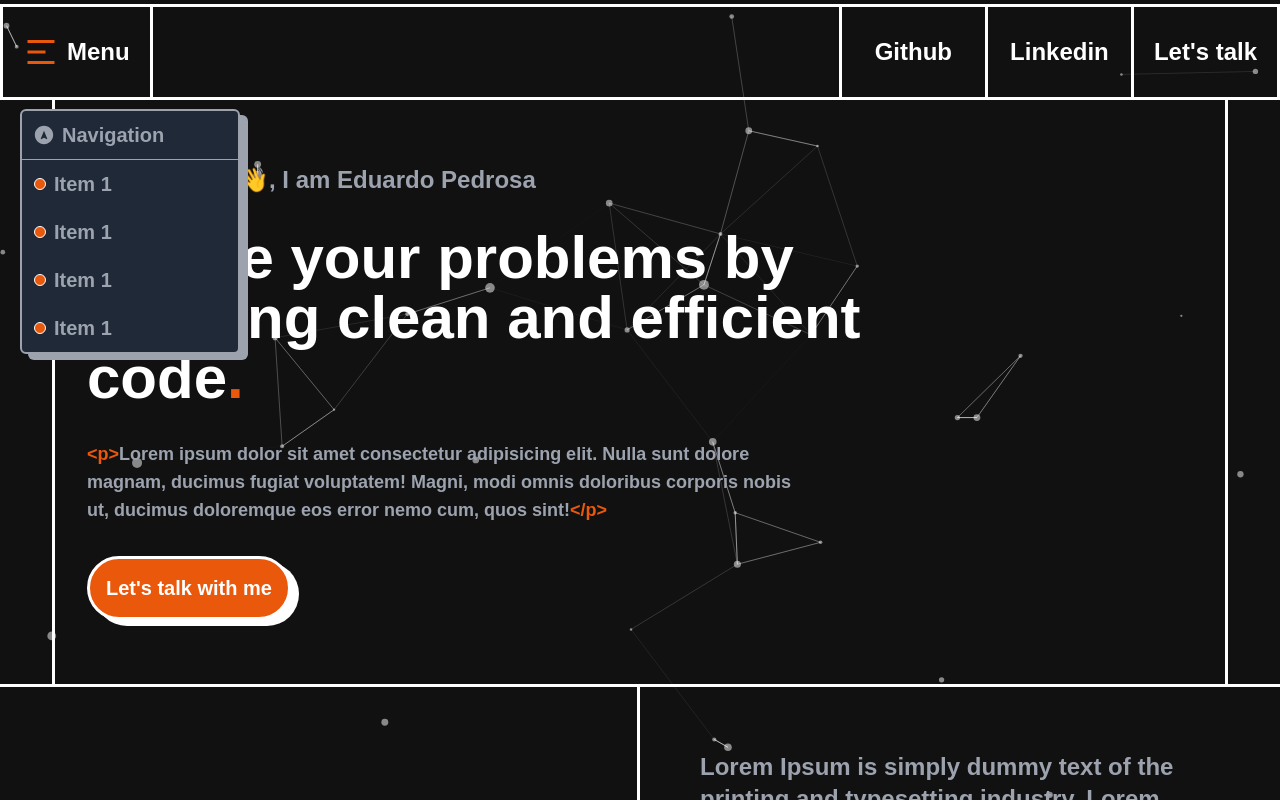
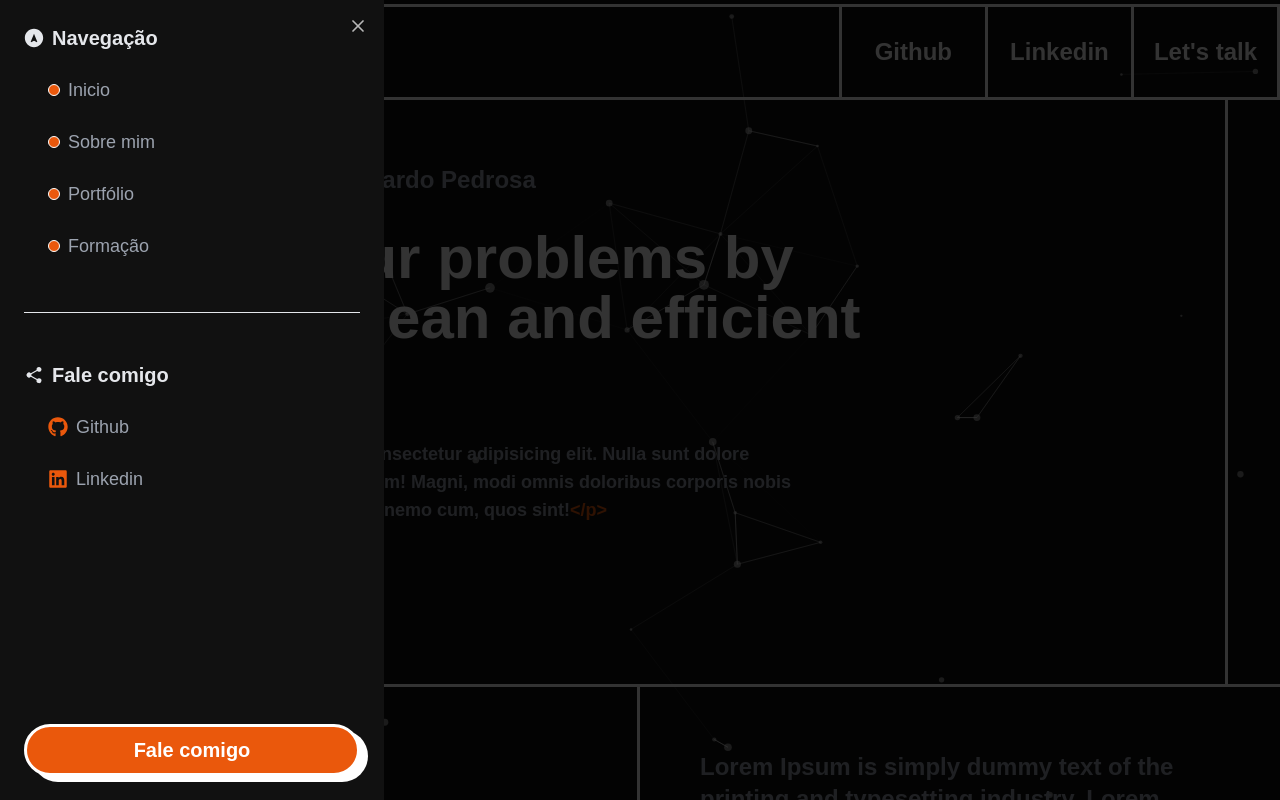
Before and after one commit to DuDupedrosa/new-portfolio, a Next.js app: page / in a window 1280 px wide. Both pictures are taken after a click on the button "Menu". Shown: the top 800 px of the page. Built offline with nearby package versions, Linux system fonts and the light colour scheme.

Commit message:
subindo novo drawer

```diff
--- a/src/components/Common/Header.tsx
+++ b/src/components/Common/Header.tsx
@@ -13,6 +13,16 @@
 import { IoShareSocial } from 'react-icons/io5';
 import { FaGithub, FaLinkedin } from 'react-icons/fa';
 import { MdAssistantNavigation, MdOutlinePhoneInTalk } from 'react-icons/md';
+import {
+  Sheet,
+  SheetContent,
+  SheetDescription,
+  SheetHeader,
+  SheetTitle,
+  SheetTrigger,
+} from '../ui/sheet';
+import ButtonMainCallAction from './Button/ButtonMainCallAction';
+import { Button } from '../ui/button';
 
 const linksHeader = [
   {
@@ -31,24 +41,24 @@
 
 const itemMenu = [
   {
-    label: 'Item 1',
+    label: 'Inicio',
     link: '/home',
   },
   {
-    label: 'Item 1',
+    label: 'Sobre mim',
     link: '/home',
   },
   {
-    label: 'Item 1',
+    label: 'Portfólio',
     link: '/home',
   },
   {
-    label: 'Item 1',
+    label: 'Formação',
     link: '/home',
   },
 ];
 
-const menuItemDropdownItemStyle = `text-xl md:hidden text-gray-400 font-bold flex items-center gap-2 cursor-pointer`;
+const menuItemDropdownItemStyle = `text-lg rounded-lg hover:bg-gray-600 hover:text-gray-200 transition-all py-1 text-gray-400 font-medium flex items-center gap-2 cursor-pointer pl-6`;
 const menuItemLinkIcon = `text-orange-600 text-xl`;
 
 function Header() {
@@ -60,7 +70,100 @@
     <div className="w-full h-24 border-solid border-white border-main">
       <div className="flex  justify-between">
         {/* item do menu */}
-        <DropdownMenu>
+        <Sheet>
+          <SheetTrigger className="border-r-solid border-r-white border-r-main focus:outline-none">
+            <div className="flex h-[90px] md:h-[initial] items-center gap-2 px-5 cursor-pointer">
+              <RiMenu2Fill className="text-orange-600 text-4xl" />
+              <span className="text-2xl font-bold text-white">Menu</span>
+            </div>
+          </SheetTrigger>
+          <SheetContent side={'left'} className="bg-mainBlack">
+            <div className="h-full flex flex-col justify-between">
+              {/* top page */}
+              <div>
+                {/* navegação */}
+                <div>
+                  <span className="text-xl text-gray-200 font-bold flex items-center gap-2">
+                    <MdAssistantNavigation className="text-gray-200" />
+                    Navegação
+                  </span>
+                  <div className="flex flex-col gap-4 mt-5">
+                    {itemMenu.map((item, i) => {
+                      return (
+                        <div
+                          key={i}
+                          className={`text-lg rounded-lg hover:bg-gray-600 hover:text-gray-200 transition-all text-gray-400 pl-6 font-medium flex items-center gap-2 cursor-pointer py-1`}
+                        >
+                          <span className="w-3 h-3 rounded-full border-solid border-[1px] border-white bg-orange-600" />
+                          {item.label}
+                        </div>
+                      );
+                    })}
+                  </div>
+                </div>
+
+                {/* separator */}
+                <div className="w-full h-[1px] bg-gray-200 my-12"></div>
+
+                {/* socials media */}
+                <div>
+                  <span className="text-xl text-gray-200 font-bold flex items-center gap-2">
+                    <IoShareSocial className="text-gray-200" />
+                    Fale comigo
+                  </span>
+
+                  <ul className="flex flex-col gap-4 mt-5">
+                    <li className={`${menuItemDropdownItemStyle}`}>
+                      <FaGithub className={`${menuItemLinkIcon}`} />
+                      Github
+                    </li>
+                    <li className={`${menuItemDropdownItemStyle}`}>
+                      <FaLinkedin className={`${menuItemLinkIcon}`} />
+                      Linkedin
+                    </li>
+                  </ul>
+                </div>
+              </div>
+
+              {/* end page */}
+              <div>
+                <Button className="text-lg md:text-xl font-bold text-white w-full h-[52px] rounded-full shadow-buttonMain bg-orange-600 border-[3px] border-solid border-white hover:bg-gray-800">
+                  Fale comigo
+                </Button>
+              </div>
+            </div>
+          </SheetContent>
+        </Sheet>
+
+        {/* socials media - only desktop */}
+        <ul className="hidden md:grid grid-cols-[1fr_1fr_1fr]">
+          {linksHeader.map((item, i) => {
+            return (
+              <li
+                onClick={() => handleRedirect(item.link)}
+                key={i}
+                className="border-l-solid border-l-white border-l-main flex-1 h-[90px] px-5 grid place-items-center transition-all hover:bg-orange-600 cursor-pointer"
+              >
+                <a
+                  href={item.link}
+                  target="_blank"
+                  className="text-2xl text-white font-bold"
+                >
+                  {item.label}
+                </a>
+              </li>
+            );
+          })}
+        </ul>
+      </div>
+    </div>
+  );
+}
+
+export default Header;
+
+{
+  /* <DropdownMenu>
 <DropdownMenuTrigger className="border-r-solid border-r-white border-r-main focus:outline-none">
   <div className="flex h-[90px] md:h-[initial] items-center gap-2 px-5 cursor-pointer">
     <RiMenu2Fill className="text-orange-600 text-4xl" />
@@ -68,7 +171,6 @@
   </div>
 </DropdownMenuTrigger>
 <DropdownMenuContent className="bg-gray-800 mt-2 w-[320px] md:w-[220px] ml-5 border-solid border-[2px] border-gray-400 shadow-cardMain">
-            {/* links right header - only mobile */}
   <DropdownMenuLabel className="text-xl md:hidden text-gray-400 font-bold flex items-center gap-2">
     <IoShareSocial className="text-gray-400" />
     Socials Medias
@@ -90,7 +192,6 @@
   </div>
   <DropdownMenuSeparator className="bg-gray-400 md:hidden mt-8" />
 
-            {/* navegação - mobile and desktop */}
   <DropdownMenuLabel className="text-xl text-gray-400 font-bold flex items-center gap-2">
     <MdAssistantNavigation className="text-gray-400" />
     Navigation
@@ -110,32 +211,5 @@
     })}
   </div>
 </DropdownMenuContent>
-        </DropdownMenu>
-
-        {/* links header - only desktop */}
-        <ul className="hidden md:grid grid-cols-[1fr_1fr_1fr]">
-          {linksHeader.map((item, i) => {
-            return (
-              <li
-                onClick={() => handleRedirect(item.link)}
-                key={i}
-                className="border-l-solid border-l-white border-l-main flex-1 h-[90px] px-5 grid place-items-center transition-all hover:bg-orange-600 cursor-pointer"
-              >
-                <a
-                  href={item.link}
-                  target="_blank"
-                  className="text-2xl text-white font-bold"
-                >
-                  {item.label}
-                </a>
-              </li>
-            );
-          })}
-          <li></li>
-        </ul>
-      </div>
-    </div>
-  );
+</DropdownMenu> */
 }
-
-export default Header;
--- /dev/null
+++ b/src/components/ui/sheet.tsx
@@ -0,0 +1,140 @@
+'use client';
+
+import * as React from 'react';
+import * as SheetPrimitive from '@radix-ui/react-dialog';
+import { cva, type VariantProps } from 'class-variance-authority';
+import { X } from 'lucide-react';
+
+import { cn } from '@/lib/utils';
+
+const Sheet = SheetPrimitive.Root;
+
+const SheetTrigger = SheetPrimitive.Trigger;
+
+const SheetClose = SheetPrimitive.Close;
+
+const SheetPortal = SheetPrimitive.Portal;
+
+const SheetOverlay = React.forwardRef<
+  React.ElementRef<typeof SheetPrimitive.Overlay>,
+  React.ComponentPropsWithoutRef<typeof SheetPrimitive.Overlay>
+>(({ className, ...props }, ref) => (
+  <SheetPrimitive.Overlay
+    className={cn(
+      'fixed inset-0 z-50 bg-black/80  data-[state=open]:animate-in data-[state=closed]:animate-out data-[state=closed]:fade-out-0 data-[state=open]:fade-in-0',
+      className
+    )}
+    {...props}
+    ref={ref}
+  />
+));
+SheetOverlay.displayName = SheetPrimitive.Overlay.displayName;
+
+const sheetVariants = cva(
+  'fixed z-50 gap-4 bg-background p-6 shadow-lg transition ease-in-out data-[state=open]:animate-in data-[state=closed]:animate-out data-[state=closed]:duration-300 data-[state=open]:duration-500',
+  {
+    variants: {
+      side: {
+        top: 'inset-x-0 top-0 border-b data-[state=closed]:slide-out-to-top data-[state=open]:slide-in-from-top',
+        bottom:
+          'inset-x-0 bottom-0 border-t data-[state=closed]:slide-out-to-bottom data-[state=open]:slide-in-from-bottom',
+        left: 'inset-y-0 left-0 h-full w-3/4 border-r data-[state=closed]:slide-out-to-left data-[state=open]:slide-in-from-left sm:max-w-sm',
+        right:
+          'inset-y-0 right-0 h-full w-3/4  border-l data-[state=closed]:slide-out-to-right data-[state=open]:slide-in-from-right sm:max-w-sm',
+      },
+    },
+    defaultVariants: {
+      side: 'right',
+    },
+  }
+);
+
+interface SheetContentProps
+  extends React.ComponentPropsWithoutRef<typeof SheetPrimitive.Content>,
+    VariantProps<typeof sheetVariants> {}
+
+const SheetContent = React.forwardRef<
+  React.ElementRef<typeof SheetPrimitive.Content>,
+  SheetContentProps
+>(({ side = 'right', className, children, ...props }, ref) => (
+  <SheetPortal>
+    <SheetOverlay />
+    <SheetPrimitive.Content
+      ref={ref}
+      className={cn(sheetVariants({ side }), className)}
+      {...props}
+    >
+      {children}
+      <SheetPrimitive.Close className="absolute right-4 top-4 rounded-sm opacity-70 ring-offset-background transition-opacity hover:opacity-100 focus:outline-none focus:ring-2 focus:ring-ring focus:ring-offset-2 disabled:pointer-events-none data-[state=open]:bg-secondary">
+        <X className="h-5 w-5 text-white" />
+        <span className="sr-only">Close</span>
+      </SheetPrimitive.Close>
+    </SheetPrimitive.Content>
+  </SheetPortal>
+));
+SheetContent.displayName = SheetPrimitive.Content.displayName;
+
+const SheetHeader = ({
+  className,
+  ...props
+}: React.HTMLAttributes<HTMLDivElement>) => (
+  <div
+    className={cn(
+      'flex flex-col space-y-2 text-center sm:text-left',
+      className
+    )}
+    {...props}
+  />
+);
+SheetHeader.displayName = 'SheetHeader';
+
+const SheetFooter = ({
+  className,
+  ...props
+}: React.HTMLAttributes<HTMLDivElement>) => (
+  <div
+    className={cn(
+      'flex flex-col-reverse sm:flex-row sm:justify-end sm:space-x-2',
+      className
+    )}
+    {...props}
+  />
+);
+SheetFooter.displayName = 'SheetFooter';
+
+const SheetTitle = React.forwardRef<
+  React.ElementRef<typeof SheetPrimitive.Title>,
+  React.ComponentPropsWithoutRef<typeof SheetPrimitive.Title>
+>(({ className, ...props }, ref) => (
+  <SheetPrimitive.Title
+    ref={ref}
+    className={cn('text-lg font-semibold text-foreground', className)}
+    {...props}
+  />
+));
+SheetTitle.displayName = SheetPrimitive.Title.displayName;
+
+const SheetDescription = React.forwardRef<
+  React.ElementRef<typeof SheetPrimitive.Description>,
+  React.ComponentPropsWithoutRef<typeof SheetPrimitive.Description>
+>(({ className, ...props }, ref) => (
+  <SheetPrimitive.Description
+    ref={ref}
+    className={cn('text-sm text-muted-foreground', className)}
+    {...props}
+  />
+));
+SheetDescription.displayName = SheetPrimitive.Description.displayName;
+
+export {
+  Sheet,
+  SheetPortal,
+  SheetOverlay,
+  SheetTrigger,
+  SheetClose,
+  SheetContent,
+  SheetHeader,
+  SheetFooter,
+  SheetTitle,
+  SheetDescription,
+};
```
Lines whose indentation alone changed are shown as unchanged.
